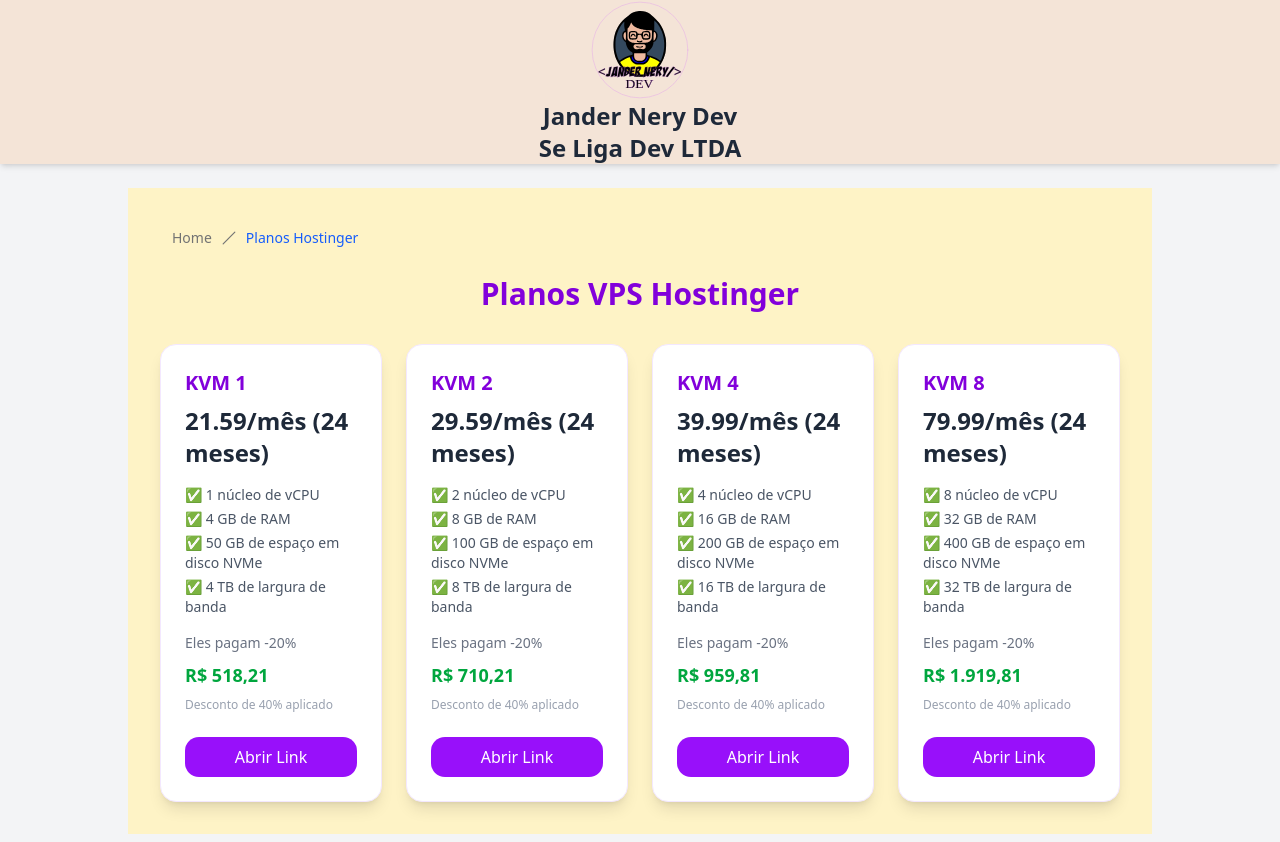
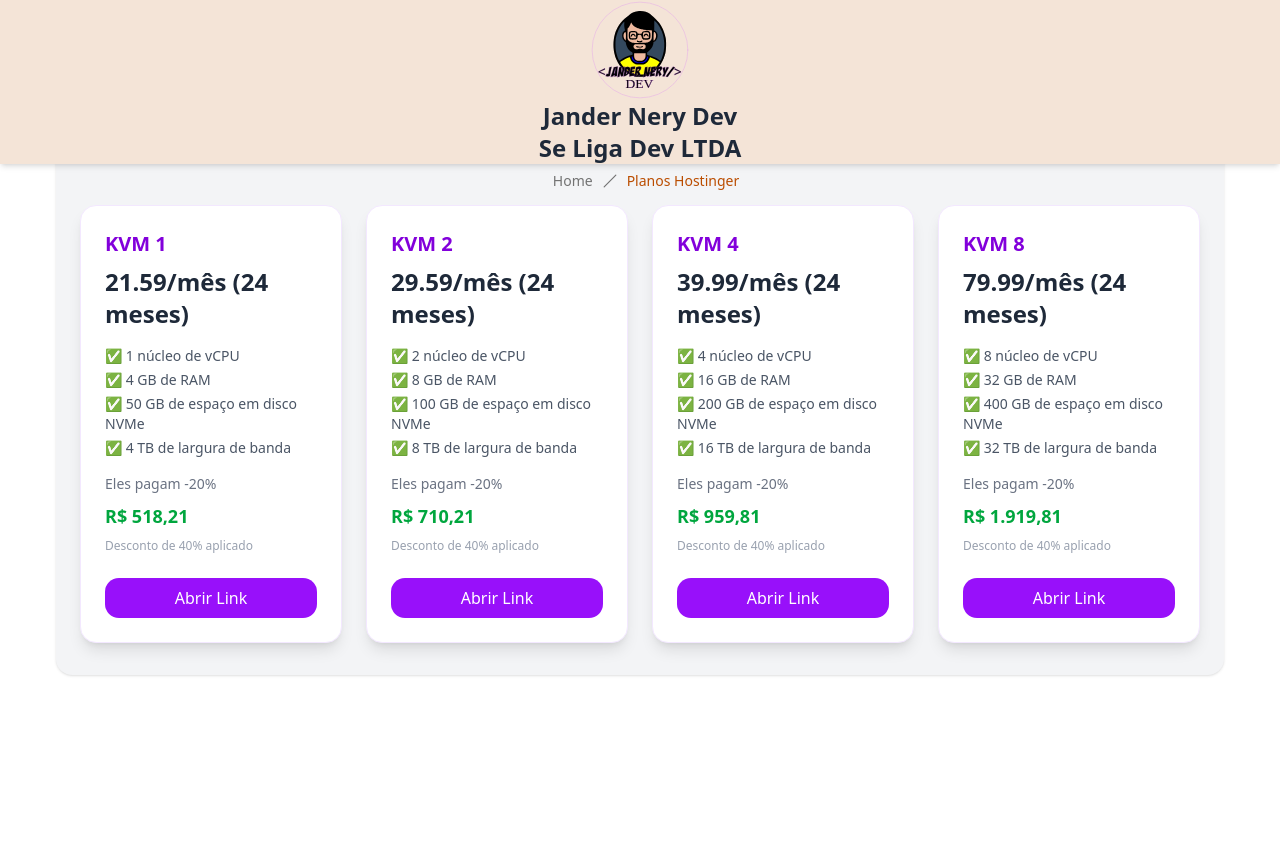
Before and after one commit to jnerydesigner/landingpage-products-digital, a React (Vite) app: page /hostinger-site in a window 1280 px wide. After the commit the page ends 800 px from the top, so only its background shows below. Built offline with nearby package versions, Linux system fonts and the light colour scheme.

Commit message:
Feat: ajuste nos layouts

```diff
--- a/src/components/breadCrumbApp.tsx
+++ b/src/components/breadCrumbApp.tsx
@@ -18,7 +18,7 @@
   const location = useLocation();
 
   return (
-    <div className="w-full h-12 ml-3">
+    <div className="w-[300px] h-12 ml-3 flex justify-center items-center">
       {location.pathname === "/" ? (
         ""
       ) : (
--- a/src/components/hostingerPlans.tsx
+++ b/src/components/hostingerPlans.tsx
@@ -52,11 +52,9 @@
   };
 
   return (
-    <div className="w-[400px] md:w-full px-4 py-2 container mx-auto md:px-4 md:py-4 mt-40 md:mt-2">
-      <BreadCrumbApp name="Planos Hostinger" page="/hostinger-site" />
-      <h2 className="text-3xl font-bold mb-8 text-center text-purple-700">
-        Planos VPS Hostinger
-      </h2>
+    <>
+      <BreadCrumbApp name="Planos Hostinger" page="/hostinger" />
+
       <div className="w-full grid grid-cols-1 md:grid-cols-2 lg:grid-cols-4 gap-6">
         {HostingerData.map((plan) => (
           <div
@@ -99,6 +97,6 @@
           </div>
         ))}
       </div>
-    </div>
+    </>
   );
 };
--- a/src/components/planGrid.tsx
+++ b/src/components/planGrid.tsx
@@ -2,8 +2,8 @@
 
 export const PlanGrid = () => {
   return (
-    <div className="w-[400px] md:w-full md:max-w-6xl md:mt-[180px] md:mx-auto md:p-4 bg-amber-100">
-      <div className="w-[400px] md:w-full flex justify-center items-center flex-row">
+    <div className="w-full md:max-w-6xl md:mx-auto md:p-4 h-auto">
+      <div className="flex justify-center items-center flex-col h-auto">
         <HostingerPlans />
       </div>
     </div>
--- a/src/components/planLinkedin..tsx
+++ b/src/components/planLinkedin..tsx
@@ -3,7 +3,7 @@
 
 export const PlanLinkedin = () => {
   return (
-    <div className="md:max-w-6xl p-4 gap-4 h-[1100px] md:h-auto md:bg-jandernery mt-30 md:flex md:justify-center md:items-center md:flex-col md:rounded-[8px]">
+    <div className="md:max-w-6xl p-4 gap-4 h-[1100px] md:h-auto md:flex md:justify-center md:items-center md:flex-col md:rounded-[8px]">
       <BreadCrumbApp name="Linkedin" page="/linkedin" />
       <div className="grid grid-cols-1 md:grid-cols-2 md:gap-2 max-h-[80vh] my-auto gap-4 mb-[50px] md:mb-4 md:mt-2.5 md:w-full">
         <a
@@ -11,7 +11,7 @@
           target="blank"
           className="flex justify-center items-center"
         >
-          <div className="h-full md:w-[300px] bg-amber-100 p-20 rounded-xl shadow-md border-2 border-gray-200 overflow-y-auto flex justify-center items-center">
+          <div className="h-full md:w-[300px] bg-white p-20 rounded-xl shadow-md border-2 border-gray-200 overflow-y-auto flex justify-center items-center">
             <img
               src="/linkedin.svg"
               alt="Logo do Linkedin"
--- a/src/components/planPix.tsx
+++ b/src/components/planPix.tsx
@@ -1,9 +1,6 @@
-import { BreadCrumbApp } from "./breadCrumbApp";
-
 export const PlanPix = () => {
   return (
     <div>
-      <BreadCrumbApp name="Ajude o Canal" page="/pix" />
       <div className="max-w-6xl mx-auto p-4">
         <div className="grid grid-cols-1 lg:grid-cols-2 gap-6 max-h-[70vh] overflow-y-auto">
           <div className="bg-white h-full p-2 rounded-xl shadow-md border-gray-200 ">
--- a/src/components/rootLayout.tsx
+++ b/src/components/rootLayout.tsx
@@ -3,9 +3,9 @@
 
 export const RootLayout = () => {
   return (
-    <div className="w-full flex justify-center items-center flex-col md:min-h-screen md:grid md:grid-rows-[100px,1fr,50px] bg-gray-100 mx-0 relative">
+    <div className="w-full min-h-screen flex justify-center items-center flex-col md:grid md:grid-rows-[100px,1fr,50px] mx-0 relative p-2">
       <Header />
-      <main className="w-full md:w-full flex justify-center items-center p-2">
+      <main className="w-full h-auto md:w-full flex justify-center items-center p-2 py-4 flex-grow bg-gray-100 shadow rounded-2xl mt-[170px] md:mt-0">
         <Outlet />
       </main>
       {/* <Footer /> */}
--- a/src/pages/consult/index.tsx
+++ b/src/pages/consult/index.tsx
@@ -14,7 +14,7 @@
         <title>Querendo Contratar uma Mentoria</title>
         <link rel="canonical" href="/consult" />
       </Helmet>
-      <div className="max-w-5xl mx-auto p-6 flex justify-center items-center mt-40">
+      <div className="max-w-5xl mx-auto p-6 flex justify-center items-center">
         <PlanConsult />
       </div>
     </>
--- a/src/pages/hostinger-site/index.tsx
+++ b/src/pages/hostinger-site/index.tsx
@@ -14,9 +14,7 @@
         <title>Adquira nossos planos com desconto</title>
         <link rel="canonical" href="/hostinger" />
       </Helmet>
-      <div className="w-[400px] md:w-full md:max-w-5xl flex justify-center items-center">
-        <PlanGrid />
-      </div>
+      <PlanGrid />
     </>
   );
 }
--- a/src/pages/pix/index.tsx
+++ b/src/pages/pix/index.tsx
@@ -1,3 +1,4 @@
+import { BreadCrumbApp } from "@/components/breadCrumbApp";
 import { PlanPix } from "@/components/planPix";
 import { Helmet } from "react-helmet-async";
 
@@ -12,7 +13,8 @@
         />
         <link rel="canonical" href="/pix" />
       </Helmet>
-      <div className="max-w-5xl mx-auto p-6 flex justify-center items-center">
+      <div className="max-w-5xl mx-auto p-6 flex justify-center items-center flex-col">
+        <BreadCrumbApp name="Ajude o Canal" page="/pix" />
         <PlanPix />
       </div>
     </>
```
